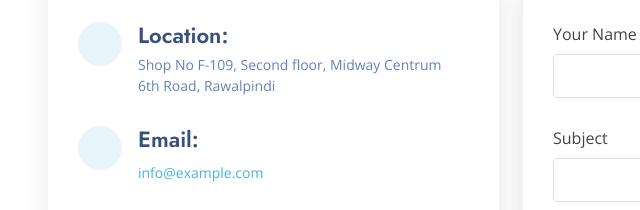
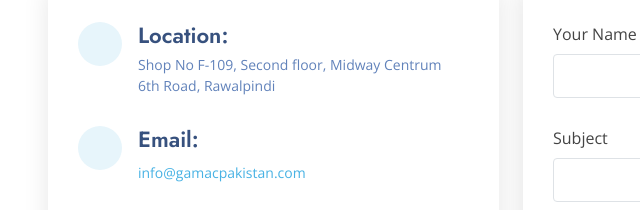
Before and after one commit to moinhanif/bilal-gamca, a plain HTML site: page index.html in a window 1280 px wide. Shown: the part 3213-3423 px from the top of the page, 34-674 px from the left. Drawn offline with nearby package versions, Linux system fonts and the light colour scheme.

Commit message:
Update email info to gamcapakistan index.html

```diff
--- a/index.html
+++ b/index.html
@@ -297,7 +297,7 @@
                         <div class="email">
                           <i class="bi bi-envelope"></i>
                           <h4>Email:</h4>
-                          <p><a href="mailto:info@example.com">info@example.com</a></p>
+                          <p><a href="mailto:info@gamacpakistan.com">info@gamacpakistan.com</a></p>
                         </div>
 
                         <div class="phone">
```
